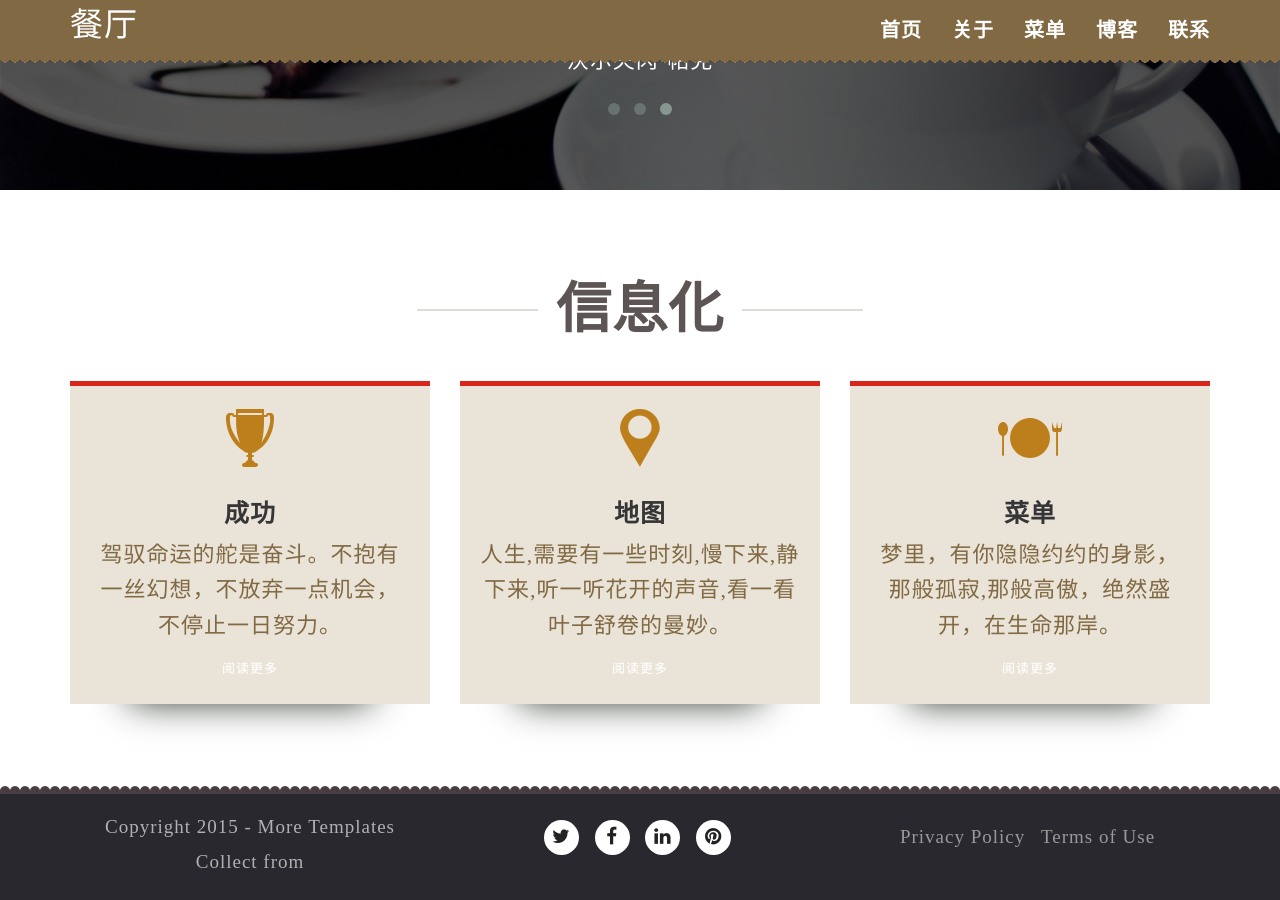
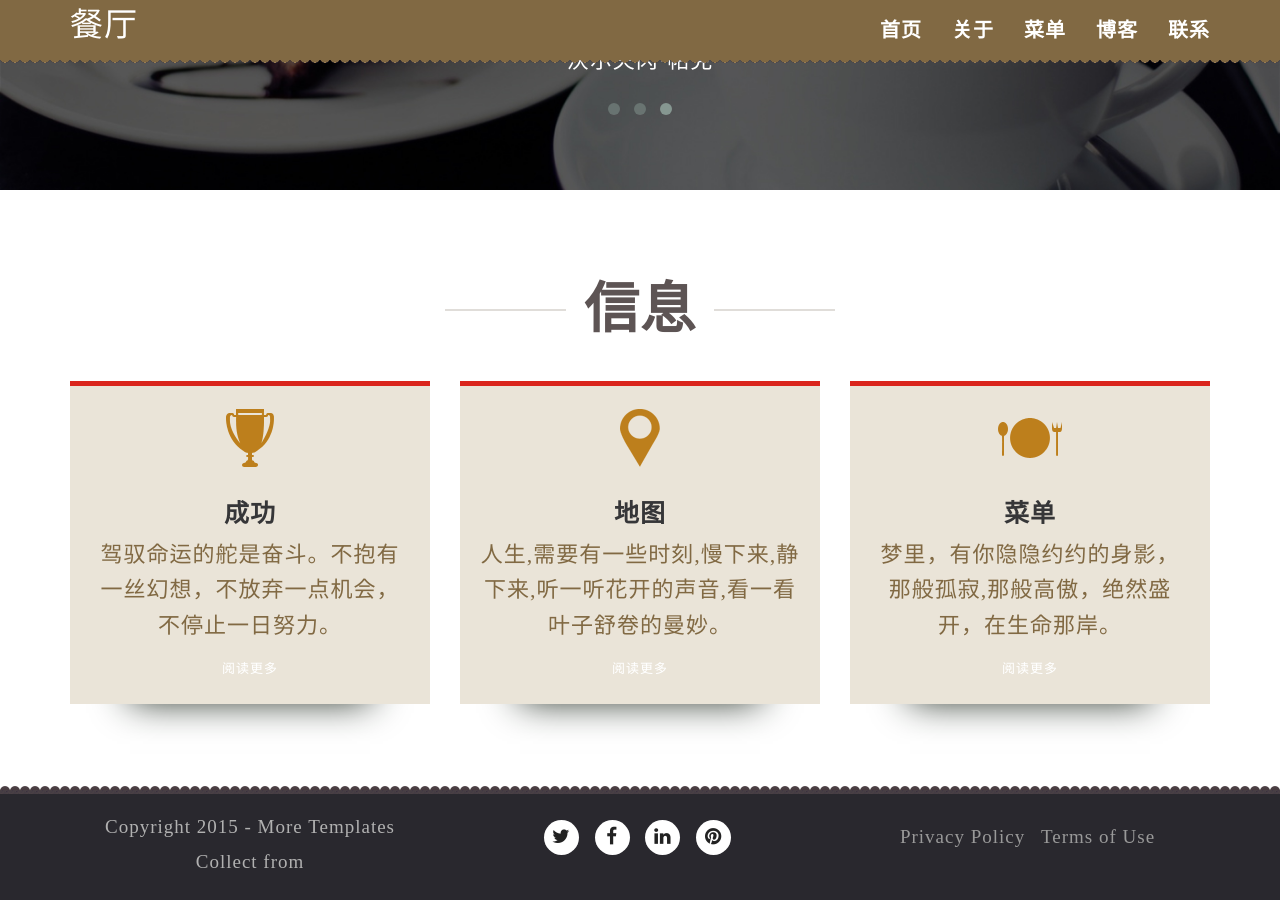
Before and after one commit to su2828/hotel, a Jekyll site: the page built from index.html, in a window 1280 px wide and 900 px high, scrolled down 2042 px. Built offline with Jekyll 4.4.1, drawn with Linux system fonts in a browser that asks for light colours; some web fonts are replaced.

Commit message:
Update index.html

```diff
--- a/index.html
+++ b/index.html
@@ -89,7 +89,7 @@ layout: base
 	<div class="container">
 		<div class="heading">
 			<h2>
-				<span class="hr">信息化</span>
+				<span class="hr">信息</span>
 			</h2>
 		</div>
 		<div class="row">
```
